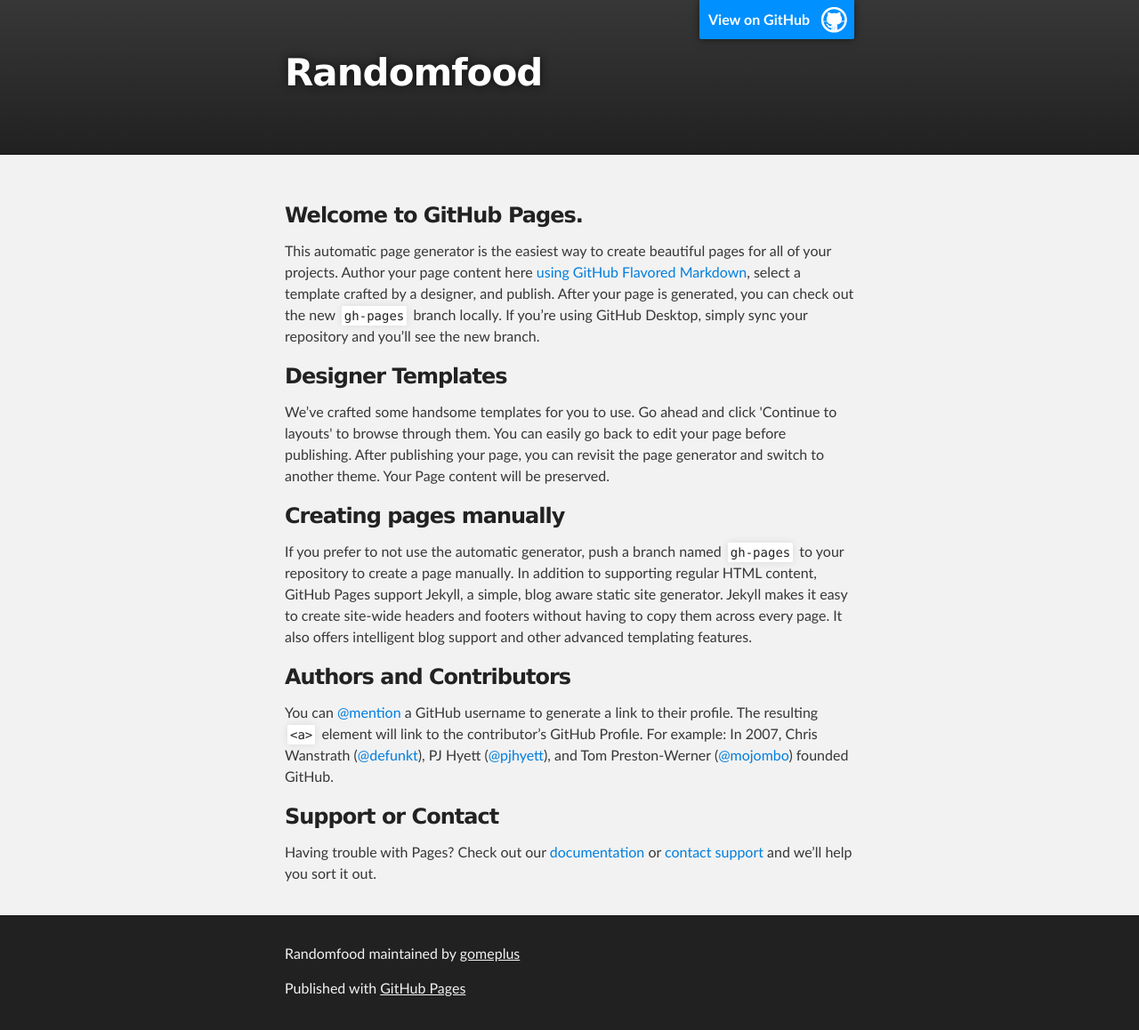
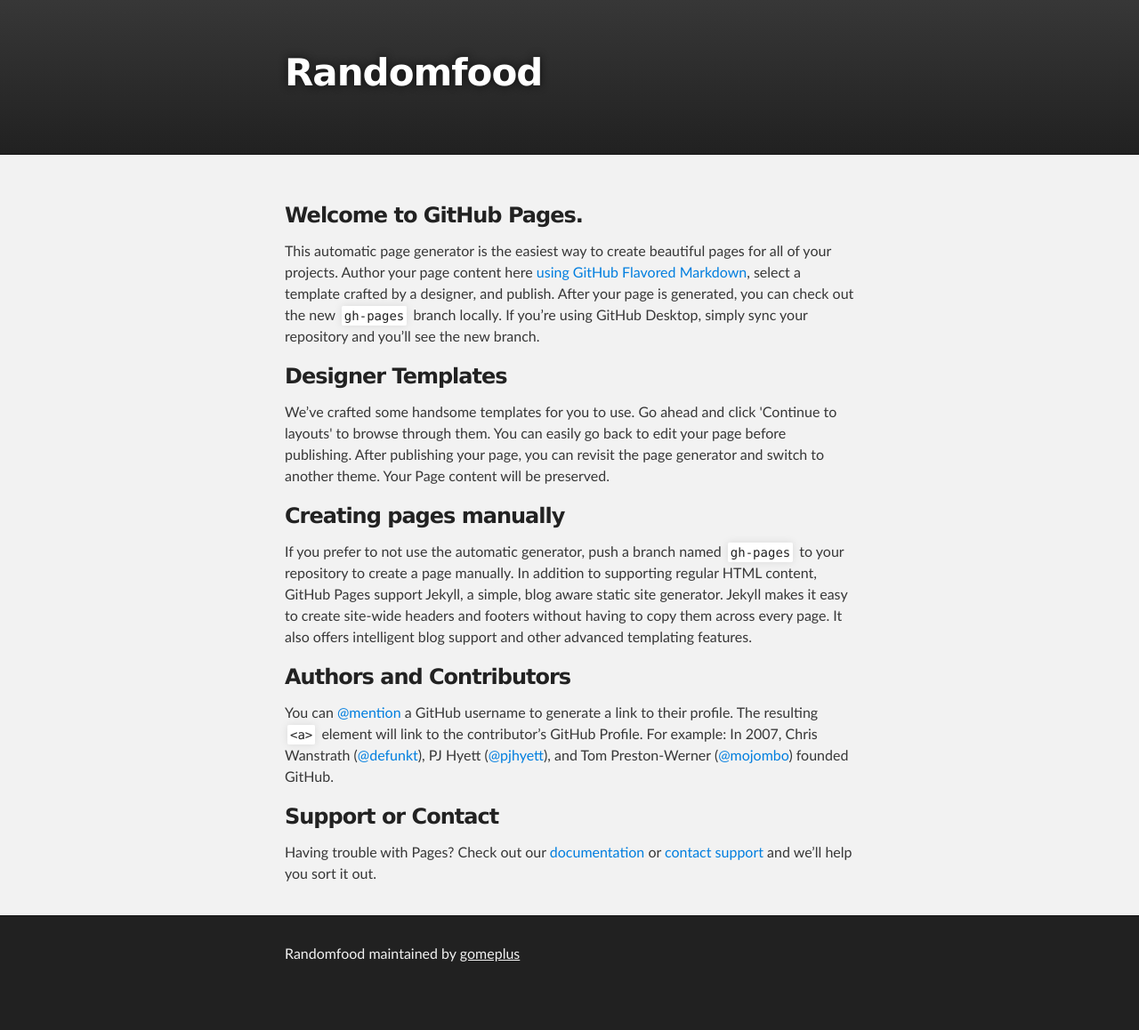
Before and after one commit to gomeplus/randomfood, a plain HTML site: page index.html in a window 1280 px wide. Shown: the whole page at 89% size. After the commit the page ends 1119 px from the top, so only its background shows below. Drawn offline with Linux system fonts and the light colour scheme.

Commit message:
Update index.html
Delete some objects

```diff
--- a/index.html
+++ b/index.html
@@ -16,7 +16,6 @@
     <!-- HEADER -->
     <div id="header_wrap" class="outer">
         <header class="inner">
-          <a id="forkme_banner" href="https://github.com/gomeplus/randomfood">View on GitHub</a>
 
           <h1 id="project_title">Randomfood</h1>
           <h2 id="project_tagline"></h2>
@@ -58,7 +57,6 @@
     <div id="footer_wrap" class="outer">
       <footer class="inner">
         <p class="copyright">Randomfood maintained by <a href="https://github.com/gomeplus">gomeplus</a></p>
-        <p>Published with <a href="https://pages.github.com">GitHub Pages</a></p>
       </footer>
     </div>
 
```
